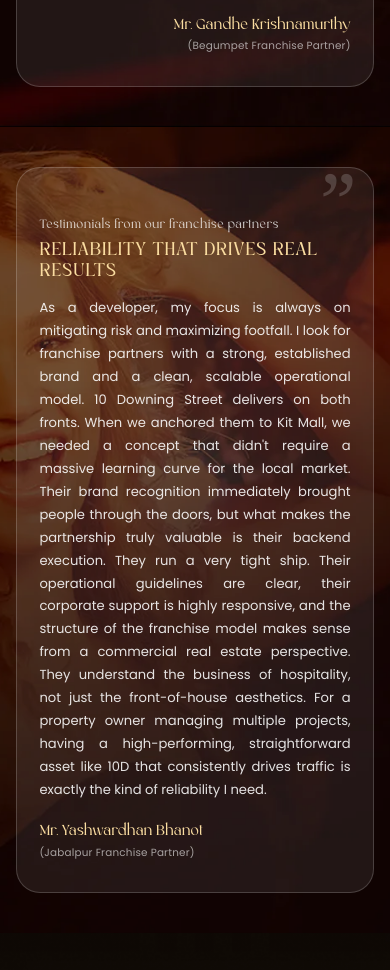
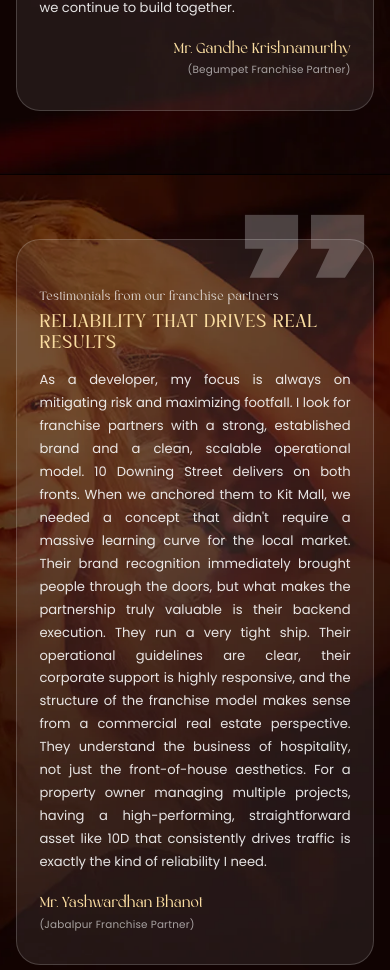
Before and after one commit to parthpallav/10D-street, a website built with Parcel: page src/index.html in a window 390 px wide. Shown: the part 7960-8930 px from the top of the page. Built offline with nearby package versions, Linux system fonts and the light colour scheme.

Commit message:
feat: add Black Ops One quote decoration for mobile testimonial cards
- Open quote top-left on card 1, close quote top-right on card 2
- Quotes sit at card level (z-index 10) so they render above the wrap
- Switched from Namistre @font-face to Black Ops One via Google Fonts
- Removed Playfair Display and Namistre font references

```diff
--- a/src/css/index.css
+++ b/src/css/index.css
@@ -1,3 +1,4 @@
+
 .section-shell {
   width: var(--shell);
   margin: 0 auto;
@@ -845,7 +846,7 @@
 
   /* --- Mobile Testimonials --- */
   .testimonials__card {
-    padding: 2.5rem 1rem;
+    padding: 4rem 1rem;
     display: block;
     min-height: 0;
   }
@@ -868,20 +869,43 @@
     background: rgba(255, 255, 255, 0.08);
     border: 1px solid rgba(255, 255, 255, 0.18);
     border-radius: 1.5rem;
-    overflow: hidden;
+    overflow: visible;
   }
 
-  /* Quote mark decoration at top-left using ::before */
-  .testimonials__mobile-wrap::before {
+  /* No quote on wrap itself */
+  .testimonials__mobile-wrap::before,
+  .testimonials__mobile-wrap::after {
+    content: none;
+  }
+
+  /* Open quote on card level — sits above everything */
+  .testimonials__card--first::after {
     content: "\201C";
     position: absolute;
-    top: -0.5rem;
-    left: 1rem;
-    font-size: 5rem;
+    top: 0.5rem;
+    left: 0.5rem;
+    font-size: 14rem;
     line-height: 1;
-    color: rgba(255, 255, 255, 0.18);
-    font-family: Georgia, serif;
+    color: rgba(255, 255, 255, 0.25);
+    font-family: "Black Ops One", Georgia, serif;
+    font-style: normal;
     pointer-events: none;
+    z-index: 10;
+  }
+
+  /* Close quote on card level — sits above everything */
+  .testimonials__card--second::after {
+    content: "\201D";
+    position: absolute;
+    top: 0.5rem;
+    right: 0.5rem;
+    font-size: 14rem;
+    line-height: 1;
+    color: rgba(255, 255, 255, 0.25);
+    font-family: "Black Ops One", Georgia, serif;
+    font-style: normal;
+    pointer-events: none;
+    z-index: 10;
   }
 
   .testimonials__mobile-svg-img {
@@ -928,11 +952,7 @@
     text-align: left;
   }
 
-  .testimonials__card--second .testimonials__mobile-wrap::before {
-    left: auto;
-    right: 1rem;
-    content: "\201D";
-  }
+
 
   .testimonials__mobile-text .testimonials__name {
     font-size: 0.9rem;
--- a/src/index.html
+++ b/src/index.html
@@ -8,6 +8,9 @@
       content="10 Downing Street franchise opportunity - India's enduring British pub brand since 1992."
     />
     <title>10 Downing Street Franchise Opportunity</title>
+    <link rel="preconnect" href="https://fonts.googleapis.com">
+    <link rel="preconnect" href="https://fonts.gstatic.com" crossorigin>
+    <link href="https://fonts.googleapis.com/css2?family=Black+Ops+One&display=swap" rel="stylesheet">
     <!-- Google Tag Manager -->
     <script>(function(w,d,s,l,i){w[l]=w[l]||[];w[l].push({'gtm.start':
     new Date().getTime(),event:'gtm.js'});var f=d.getElementsByTagName(s)[0],
```
